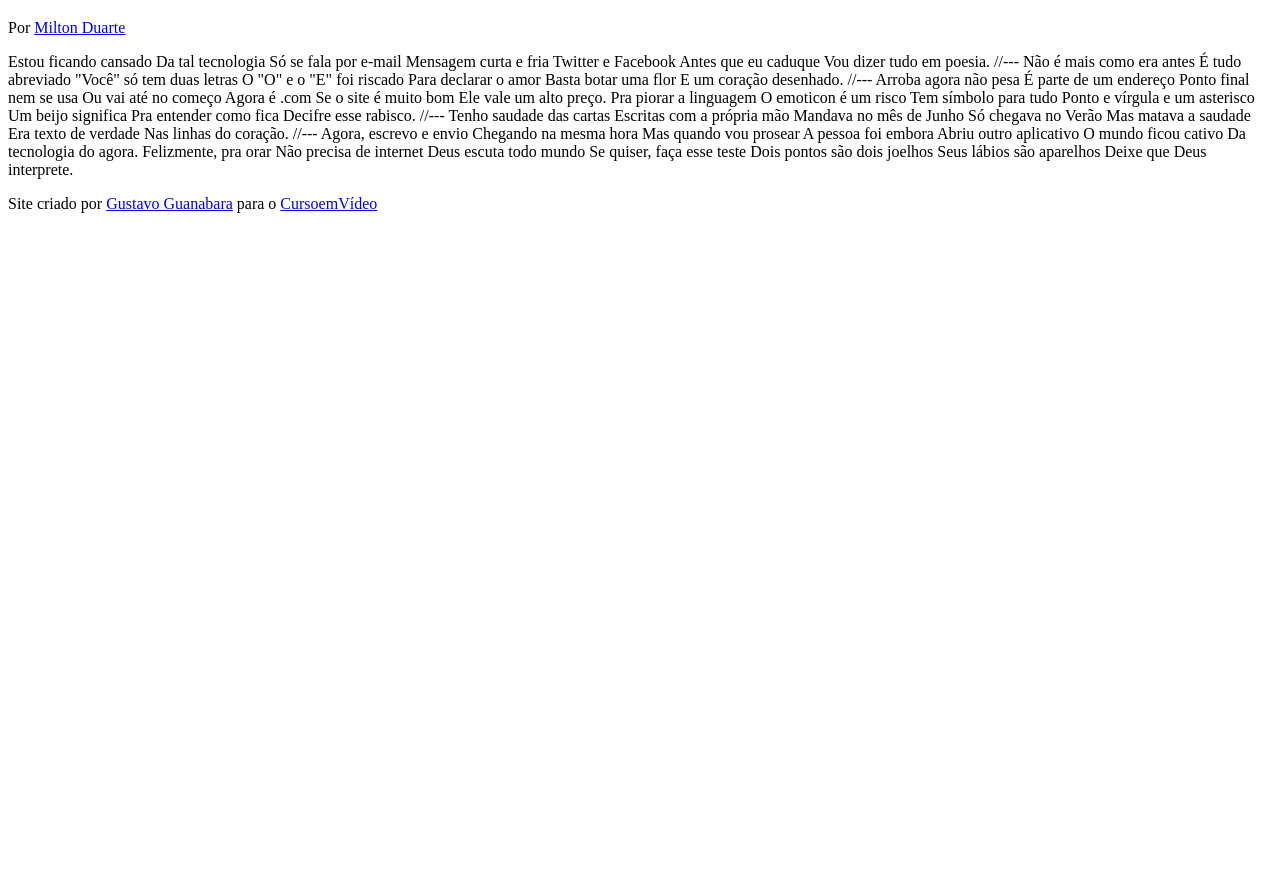
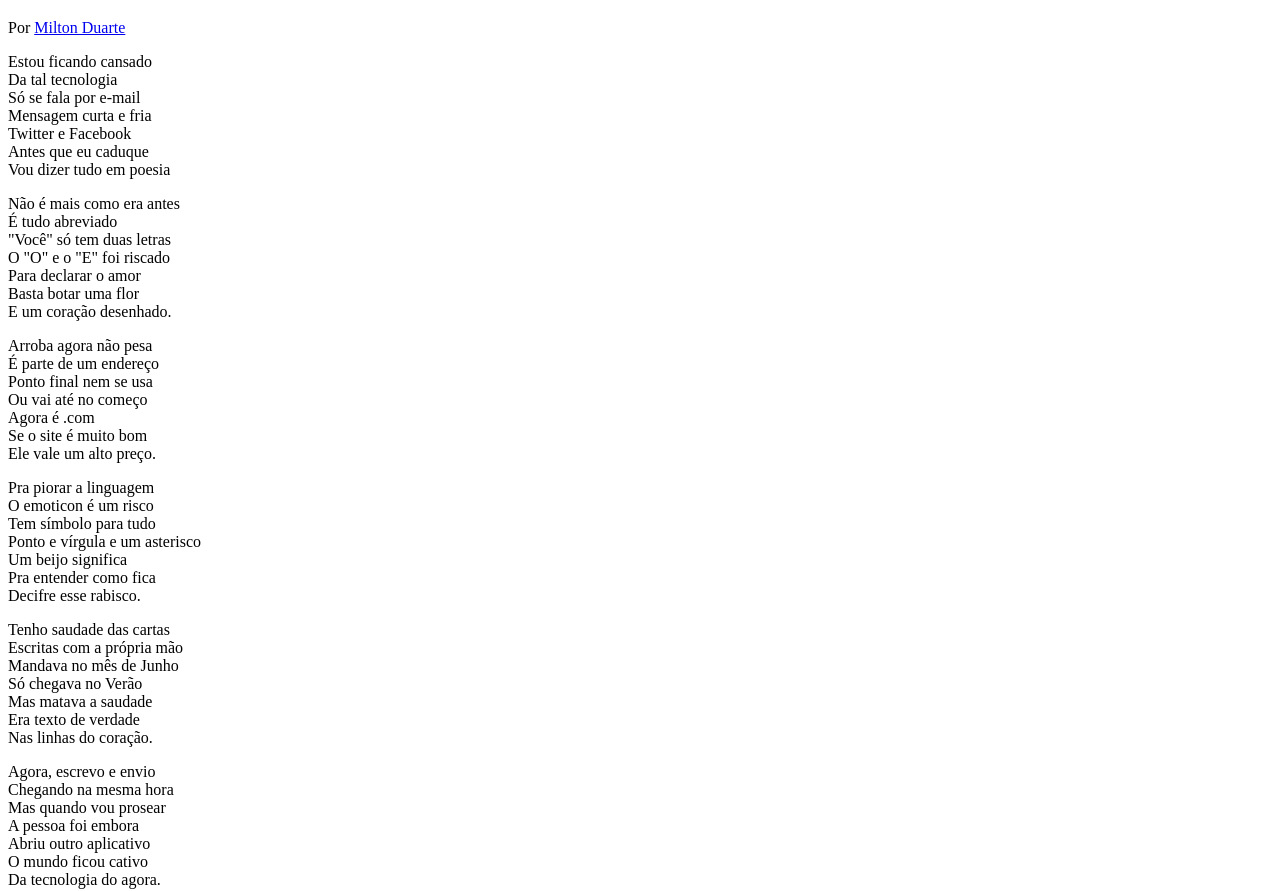
Before and after one commit to DesenvolvedorDF/html-css, a plain HTML site: page Desafios/dsf012/index.html in a window 1280 px wide. Shown: the part 61-952 px from the top of the page. Before the commit the page ends 800 px from the top, so only its background shows below. Drawn offline with Linux system fonts and the light colour scheme.

Commit message:
Holly Molly

```diff
--- a/Desafios/dsf012/index.html
+++ b/Desafios/dsf012/index.html
@@ -4,6 +4,7 @@
     <meta charset="UTF-8">
     <meta name="viewport" content="width=, initial-scale=1.0">
     <title>Document</title>
+    <link rel="stylesheet" href="style.css">
 </head>
 <body>
     <header>
@@ -13,69 +14,92 @@
         </p>
     </header>
 
-    Estou ficando cansado
-    Da tal tecnologia
-    Só se fala por e-mail
-    Mensagem curta e fria
-    Twitter e Facebook
-    Antes que eu caduque
-    Vou dizer tudo em poesia.
+    <section>
+        <p>
+            Estou ficando cansado<br>
+            Da tal tecnologia<br>
+            Só se fala por e-mail<br>
+            Mensagem curta e fria<br>
+            Twitter e Facebook<br>
+            Antes que eu caduque<br>
+            Vou dizer tudo em poesia
+        </p>
+    </section>
 
-    //---
 
-    Não é mais como era antes
-    É tudo abreviado
-    "Você" só tem duas letras
-    O "O" e o "E" foi riscado
-    Para declarar o amor
-    Basta botar uma flor
-    E um coração desenhado.
+    <section>
+        <p>
+            Não é mais como era antes<br>
+            É tudo abreviado<br>
+            "Você" só tem duas letras<br>
+            O "O" e o "E" foi riscado<br>
+            Para declarar o amor<br>
+            Basta botar uma flor<br>
+            E um coração desenhado.
+        </p>
+    </section>
 
-    //---
 
-    Arroba agora não pesa
-    É parte de um endereço
-    Ponto final nem se usa
-    Ou vai até no começo
-    Agora é .com
-    Se o site é muito bom
-    Ele vale um alto preço.
 
-    Pra piorar a linguagem
-    O emoticon é um risco
-    Tem símbolo para tudo
-    Ponto e vírgula e um asterisco
-    Um beijo significa
-    Pra entender como fica
-    Decifre esse rabisco.
+    <section>
+        <p>
+            Arroba agora não pesa<br>
+            É parte de um endereço<br>
+            Ponto final nem se usa<br>
+            Ou vai até no começo<br>
+            Agora é .com<br>
+            Se o site é muito bom<br>
+            Ele vale um alto preço.
+        </p>
 
-    //---
+        <p>
+            Pra piorar a linguagem<br>
+            O emoticon é um risco<br>
+            Tem símbolo para tudo<br>
+            Ponto e vírgula e um asterisco<br>
+            Um beijo significa<br>
+            Pra entender como fica<br>
+            Decifre esse rabisco.
+        </p>
+    </section>
 
-    Tenho saudade das cartas
-    Escritas com a própria mão
-    Mandava no mês de Junho
-    Só chegava no Verão
-    Mas matava a saudade
-    Era texto de verdade
-    Nas linhas do coração.
 
-    //---
 
-    Agora, escrevo e envio
-    Chegando na mesma hora
-    Mas quando vou prosear
-    A pessoa foi embora
-    Abriu outro aplicativo
-    O mundo ficou cativo
-    Da tecnologia do agora.
+    <section>
+        <p>
+            Tenho saudade das cartas<br>
+            Escritas com a própria mão<br>
+            Mandava no mês de Junho<br>
+            Só chegava no Verão<br>
+            Mas matava a saudade<br>
+            Era texto de verdade<br>
+            Nas linhas do coração.
+        </p>
+    </section>
 
-    Felizmente, pra orar
-    Não precisa de internet
-    Deus escuta todo mundo
-    Se quiser, faça esse teste
-    Dois pontos são dois joelhos
-    Seus lábios são aparelhos
-    Deixe que Deus interprete.
+
+
+    <section>
+        <p>
+            Agora, escrevo e envio<br>
+            Chegando na mesma hora<br>
+            Mas quando vou prosear<br>
+            A pessoa foi embora<br>
+            Abriu outro aplicativo<br>
+            O mundo ficou cativo<br>
+            Da tecnologia do agora.<br>
+        </p>
+
+        <p>
+            Felizmente, pra orar<br>
+            Não precisa de internet<br>
+            Deus escuta todo mundo<br>
+            Se quiser, faça esse teste<br>
+            Dois pontos são dois joelhos<br>
+            Seus lábios são aparelhos<br>
+            Deixe que Deus interprete.
+        </p>
+    </section>
 
     <footer>
         <p>Site criado por <a href="https//gustavoguanabara.github.io" target="_blank">Gustavo Guanabara</a> para o <a href="https://www.youtube.com/c/CursoemV%C3%ADdeo" target="_blank">CursoemVídeo</a></p>
--- /dev/null
+++ b/Desafios/dsf012/style.css
@@ -0,0 +1,5 @@
+@charset "UTF-8";
+
+body {
+
+}
```
